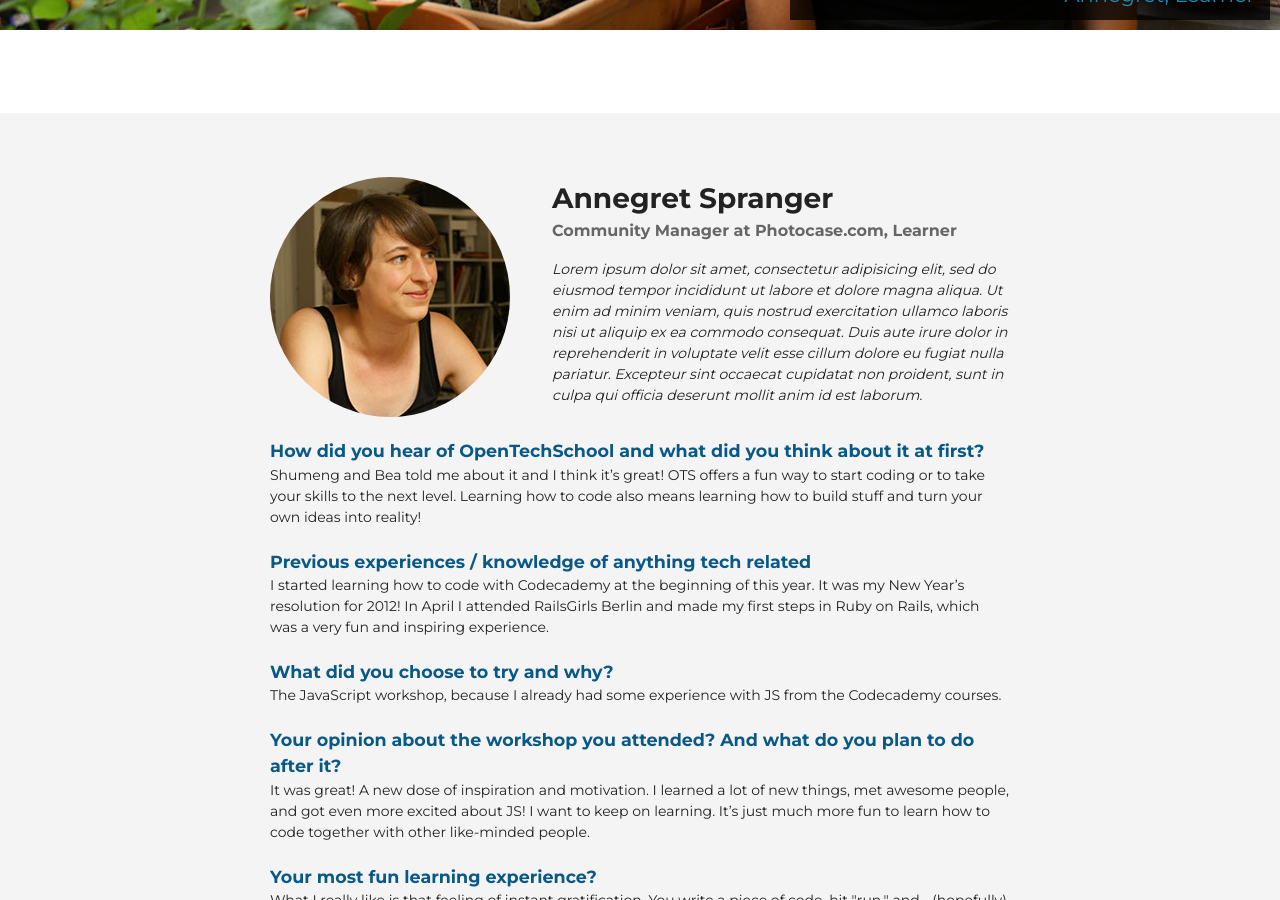
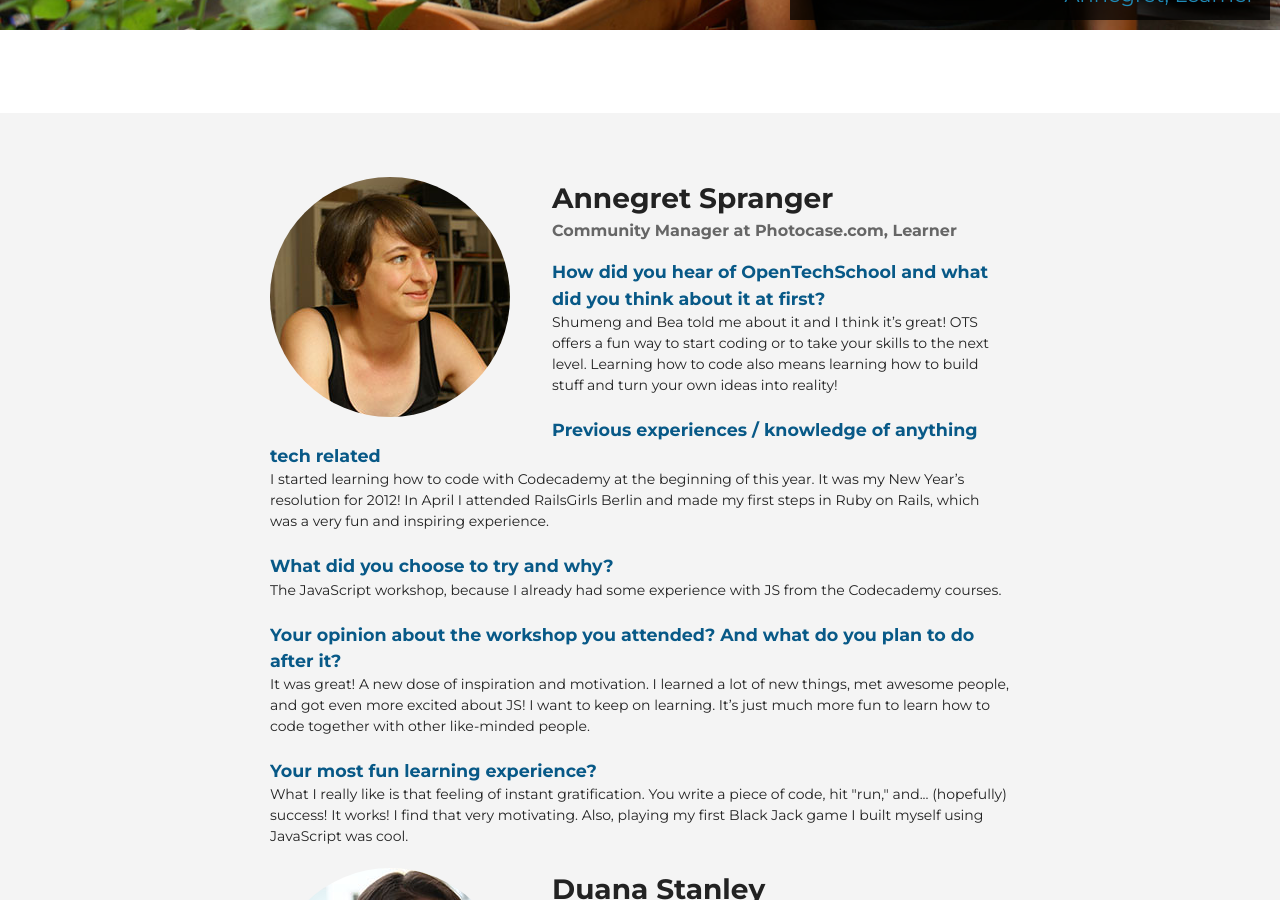
Before and after one commit to OpenTechSchool/www.opentechschool.org, a Jekyll site: the page built from testimonials.html, in a window 1280 px wide and 900 px high, scrolled down 927 px. Built offline with Jekyll 4.4.1, drawn with Linux system fonts in a browser that asks for light colours; nearby versions of some CDN libraries.

Commit message:
remove lorem ipsum

```diff
--- a/testimonials.html
+++ b/testimonials.html
@@ -5,13 +5,8 @@
 ---
 
 <section id="annegret-spranger" class="testimonial">
-  <header>
-    <img src="/images/testimonials/portrait_anne.jpg" alt="anne" class="close-up">
-    <h2 class="name">Annegret Spranger <b>Community Manager at Photocase.com, Learner</b></h2>
-    <p class="testimonial_about">
-      Lorem ipsum dolor sit amet, consectetur adipisicing elit, sed do eiusmod tempor incididunt ut labore et dolore magna aliqua. Ut enim ad minim veniam, quis nostrud exercitation ullamco laboris nisi ut aliquip ex ea commodo consequat. Duis aute irure dolor in reprehenderit in voluptate velit esse cillum dolore eu fugiat nulla pariatur. Excepteur sint occaecat cupidatat non proident, sunt in culpa qui officia deserunt mollit anim id est laborum.
-    </p>
-  </header>
+  <img src="/images/testimonials/portrait_anne.jpg" alt="anne" class="close-up">
+  <h2 class="name">Annegret Spranger <b>Community Manager at Photocase.com, Learner</b></h2>
 
   <h3 class="question">How did you hear of OpenTechSchool and what did you think about it at first?</h3>
 
```
